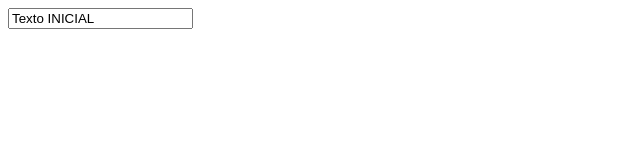
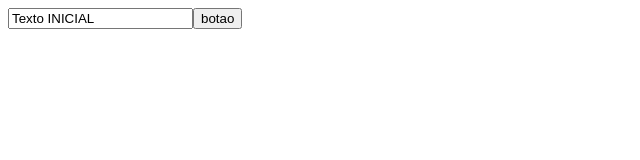
Before and after one commit to DanielleGuimaraesOliveira/Estudo-de-Angular, an Angular app in the folder Sessão-4-Fundamentos-Angular-2/segundo-projeto-angular/: page / in a window 1280 px wide. Shown: the top 160 px of the page, without its empty margins (0-640 px from the left). Built offline with nearby package versions, Linux system fonts and the light colour scheme.

Commit message:
aprendendo sobre attibute binding

```diff
--- a/Sessão-4-Fundamentos-Angular-2/segundo-projeto-angular/src/app/app.component.html
+++ b/Sessão-4-Fundamentos-Angular-2/segundo-projeto-angular/src/app/app.component.html
@@ -1 +1,2 @@
  <input type="text" [value]="inputText" (mouseleave)="changeDisable()" [disabled]="isDisable"> <!-- Ao colocar os conchetes no atributo value você está acessando a propriedade value e o angular espera que seja uma propriedade da classe desse componente. Isso se chama propety binding. E ao colocar um parenteses você está recebendo um valor, nesse caso é um evento - isso é chamado de event binding -->
+ <button [attr.title]="btnTitle">botao</button> <!--mudando um atributo dinamicamente, se chama attribute binding-->
--- a/Sessão-4-Fundamentos-Angular-2/segundo-projeto-angular/src/app/app.component.ts
+++ b/Sessão-4-Fundamentos-Angular-2/segundo-projeto-angular/src/app/app.component.ts
@@ -10,6 +10,7 @@ export class AppComponent {
   title = 'segundo-projeto-angular';
   inputText = 'Texto INICIAL';
   isDisable = false;
+  btnTitle = 'esse é o title';
 
   changeDisable(){
     if(this.isDisable==false){
```
